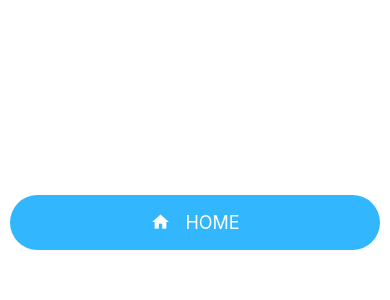
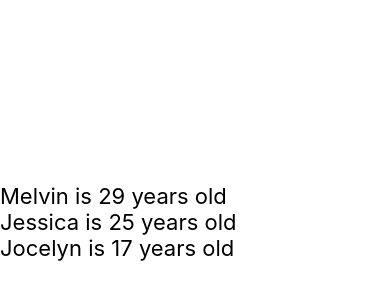
Before and after one commit to melher39/1stReactNativeApp, a React Native app: screen / in a window 390 px wide. Shown: the part 200-500 px from the top of the page. Built offline with nearby package versions, Linux system fonts and the light colour scheme.

Commit message:
working with array to render items

```diff
--- a/App.js
+++ b/App.js
@@ -5,32 +5,23 @@ import {
   TouchableHighlight,
   Text
 } from "react-native";
-import Icon from "react-native-vector-icons/MaterialIcons";
-
-// import {
-//   Colors
-// } from "react-native/Libraries/NewAppScreen";
-
 
 const App = () => {
-  const onPress = () => {
-    alert("Button Pressed");
+  const renderItems = () => {
+    return people.map(renderItem);
   };
+  const renderItem = (item, index) => {
+    return <Text key={index} style={styles.text}>{item.name} is {item.age} years old</Text>
+  };
+  const people = [
+    { name: "Melvin", age: 29 },
+    { name: "Jessica", age: 25 },
+    { name: "Jocelyn", age: 17 },
+  ];
 
   return (
     <View style={styles.container}>
-      <TouchableHighlight
-        onPress={onPress}
-        style={styles.button}
-        underlayColor="rgba(50, 183, 255, .8)"
-      >
-        <View style={styles.textContainer}>
-          <Icon name="home" size={20} color="white" />
-          <Text style={styles.text}>
-            HOME
-        </Text>
-        </View>
-      </TouchableHighlight>
+      {renderItems()}
     </View>
   );
 };
@@ -40,21 +31,8 @@ const styles = StyleSheet.create({
     flex: 1,
     justifyContent: "center"
   },
-  button: {
-    backgroundColor: "rgba(50, 183, 255, 1)",
-    borderRadius: 30,
-    padding: 17,
-    margin: 10
-  },
-  textContainer: {
-    justifyContent: "center",
-    alignItems: "center",
-    flexDirection: "row"
-  },
   text: {
-    color: "white",
-    fontSize: 18,
-    marginLeft: 15
+    fontSize: 22
   }
 });
 
```
